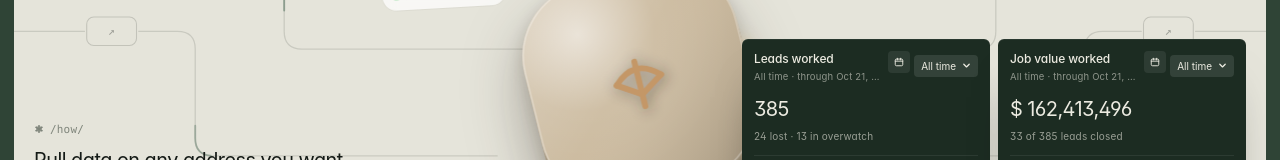
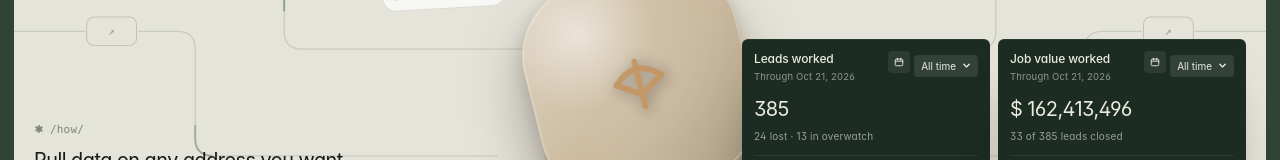
Before and after one commit to EthanDCR/ballistaWebsite, a React (Vite) app: page / in a window 1280 px wide. Shown: the part 576-736 px from the top of the page. Built offline with nearby package versions, Linux system fonts and the light colour scheme; what pocketbase would draw is missing.

Commit message:
Give the month and quarter windows their own donuts

```diff
--- a/src/pages/Landing.tsx
+++ b/src/pages/Landing.tsx
@@ -115,8 +115,14 @@ export default function Landing() {
         // September or October, so the dates say "when this rate was running",
         // not "when these leads came in", and the notes say rate rather than
         // total. Keep it that way: a run rate dressed as a month's actuals is
-        // a claim the data does not make. Neither window carries a breakdown,
-        // because an average month has no real shape to show.
+        // a claim the data does not make.
+        //
+        // Their donuts are the all-time split at that window's volume — the
+        // same mix the floor actually runs, scaled down, with the rounding
+        // pushed so the slices still add to the total. Nobody measured a stage
+        // split for those months, so it is the shape of the business rather
+        // than a count of those weeks; scale it from all-time again if the
+        // all-time numbers move.
         //
         // "All time" stays first — it is what the card shows on arrival.
         statCards={[
@@ -126,7 +132,7 @@ export default function Landing() {
             periods: [
               {
                 label: "All time",
-                range: "All time · through Oct 21, 2026",
+                range: "Through Oct 21, 2026",
                 amount: 385,
                 // The four live stages. The remainder is in the note rather
                 // than the donut, so the slices stay the pipeline itself.
@@ -143,12 +149,24 @@ export default function Landing() {
                 range: "Jul 01 - Sep 30, 2026",
                 amount: 75,
                 note: "Three months at the floor's rate",
+                categories: [
+                  { label: "Lead set", value: 18 },
+                  { label: "Inspected", value: 32 },
+                  { label: "Presented", value: 18 },
+                  { label: "Closed", value: 7 },
+                ],
               },
               {
                 label: "Month",
                 range: "Sep 01 - Sep 30, 2026",
                 amount: 25,
                 note: "An average month on the floor",
+                categories: [
+                  { label: "Lead set", value: 6 },
+                  { label: "Inspected", value: 11 },
+                  { label: "Presented", value: 6 },
+                  { label: "Closed", value: 2 },
+                ],
               },
             ],
           },
@@ -158,7 +176,7 @@ export default function Landing() {
             periods: [
               {
                 label: "All time",
-                range: "All time · through Oct 21, 2026",
+                range: "Through Oct 21, 2026",
                 amount: 162413496,
                 note: "33 of 385 leads closed",
                 // The two add up to the total exactly.
@@ -172,12 +190,20 @@ export default function Landing() {
                 range: "Jul 01 - Sep 30, 2026",
                 amount: 38622680,
                 note: "Three months at the floor's rate",
+                categories: [
+                  { label: "Closed", value: 5237895 },
+                  { label: "Still open", value: 33384785 },
+                ],
               },
               {
                 label: "Month",
                 range: "Sep 01 - Sep 30, 2026",
                 amount: 12874227,
                 note: "An average month on the floor",
+                categories: [
+                  { label: "Closed", value: 1745965 },
+                  { label: "Still open", value: 11128262 },
+                ],
               },
             ],
           },
```
